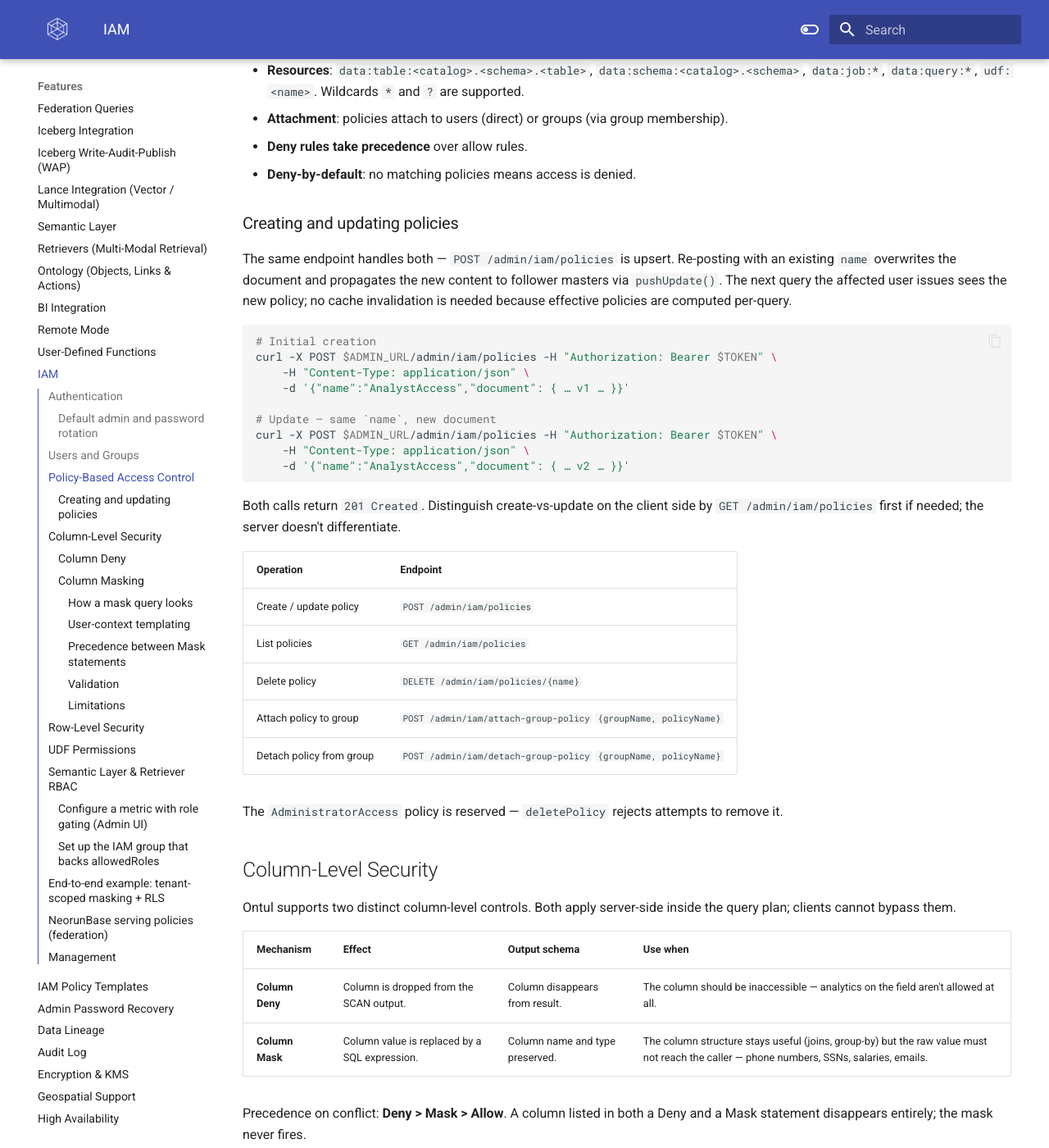
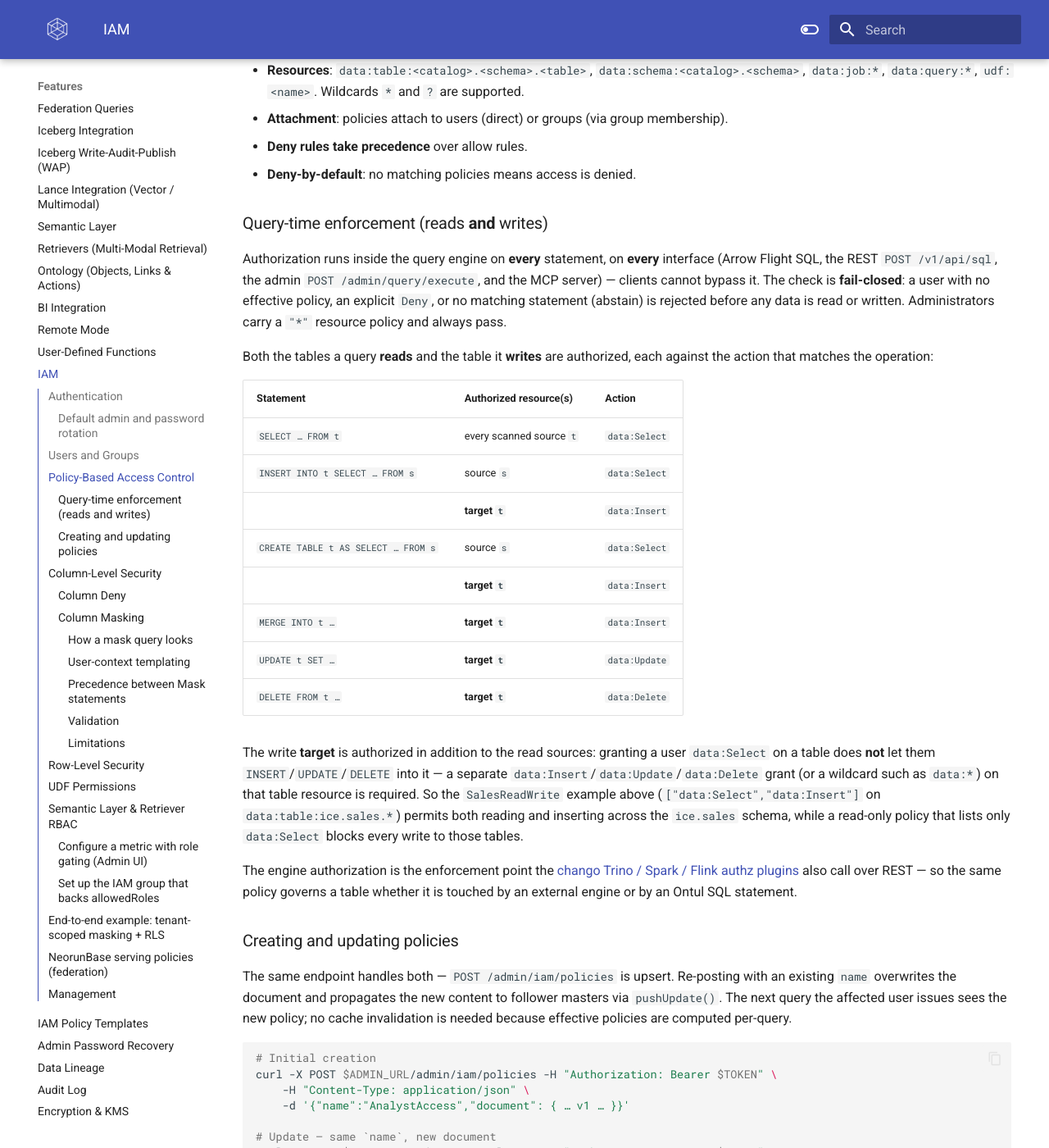
Before and after one commit to cloudcheflabs/ontul-docs, an MkDocs documentation site: the page built from docs/features/iam.md, in a window 1280 px wide and 1400 px high, scrolled down 2428 px. Shown: the whole window at 82% size. Built offline with MkDocs 1.6.1 and Material for MkDocs 9.7.7, drawn with Linux system fonts in a browser that asks for light colours; the version menu is left out.

Commit message:
docs(iam): document query-time RBAC enforcement for reads and writes
Add a "Query-time enforcement (reads and writes)" subsection: authorization
runs fail-closed on every interface, authorizing both the tables a statement
reads (data:Select on each source) and the table it writes (data:Insert for
INSERT/CTAS/MERGE targets, data:Update for UPDATE, data:Delete for DELETE),
with a read/write action matrix. Makes explicit that a data:Select grant alone
never permits a write.

Co-Authored-By: Claude Opus 4.8 (1M context) <noreply@anthropic.com>

```diff
--- a/docs/features/iam.md
+++ b/docs/features/iam.md
@@ -71,6 +71,27 @@ Ontul uses AWS-style JSON policies to manage permissions. Actions live in the `d
 - **Attachment**: policies attach to users (direct) or groups (via group membership).
 - **Deny rules take precedence** over allow rules.
 - **Deny-by-default**: no matching policies means access is denied.
+
+### Query-time enforcement (reads **and** writes)
+
+Authorization runs inside the query engine on **every** statement, on **every** interface (Arrow Flight SQL, the REST `POST /v1/api/sql`, the admin `POST /admin/query/execute`, and the MCP server) — clients cannot bypass it. The check is **fail-closed**: a user with no effective policy, an explicit `Deny`, or no matching statement (abstain) is rejected before any data is read or written. Administrators carry a `"*"` resource policy and always pass.
+
+Both the tables a query **reads** and the table it **writes** are authorized, each against the action that matches the operation:
+
+| Statement | Authorized resource(s) | Action |
+|---|---|---|
+| `SELECT … FROM t` | every scanned source `t` | `data:Select` |
+| `INSERT INTO t SELECT … FROM s` | source `s` | `data:Select` |
+| | **target `t`** | `data:Insert` |
+| `CREATE TABLE t AS SELECT … FROM s` | source `s` | `data:Select` |
+| | **target `t`** | `data:Insert` |
+| `MERGE INTO t …` | **target `t`** | `data:Insert` |
+| `UPDATE t SET …` | **target `t`** | `data:Update` |
+| `DELETE FROM t …` | **target `t`** | `data:Delete` |
+
+The write **target** is authorized in addition to the read sources: granting a user `data:Select` on a table does **not** let them `INSERT`/`UPDATE`/`DELETE` into it — a separate `data:Insert`/`data:Update`/`data:Delete` grant (or a wildcard such as `data:*`) on that table resource is required. So the `SalesReadWrite` example above (`["data:Select","data:Insert"]` on `data:table:ice.sales.*`) permits both reading and inserting across the `ice.sales` schema, while a read-only policy that lists only `data:Select` blocks every write to those tables.
+
+The engine authorization is the enforcement point the [chango Trino / Spark / Flink authz plugins](../index.md) also call over REST — so the same policy governs a table whether it is touched by an external engine or by an Ontul SQL statement.
 
 ### Creating and updating policies
 
```
